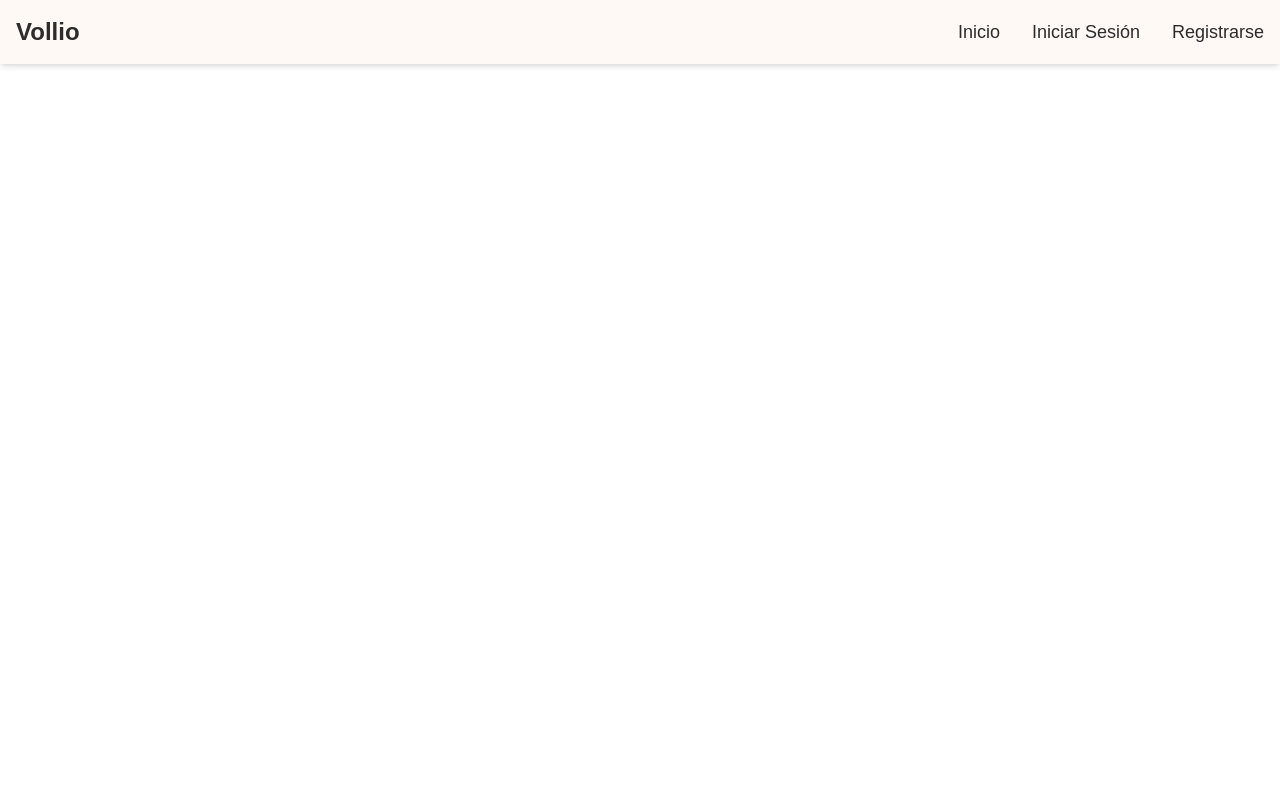
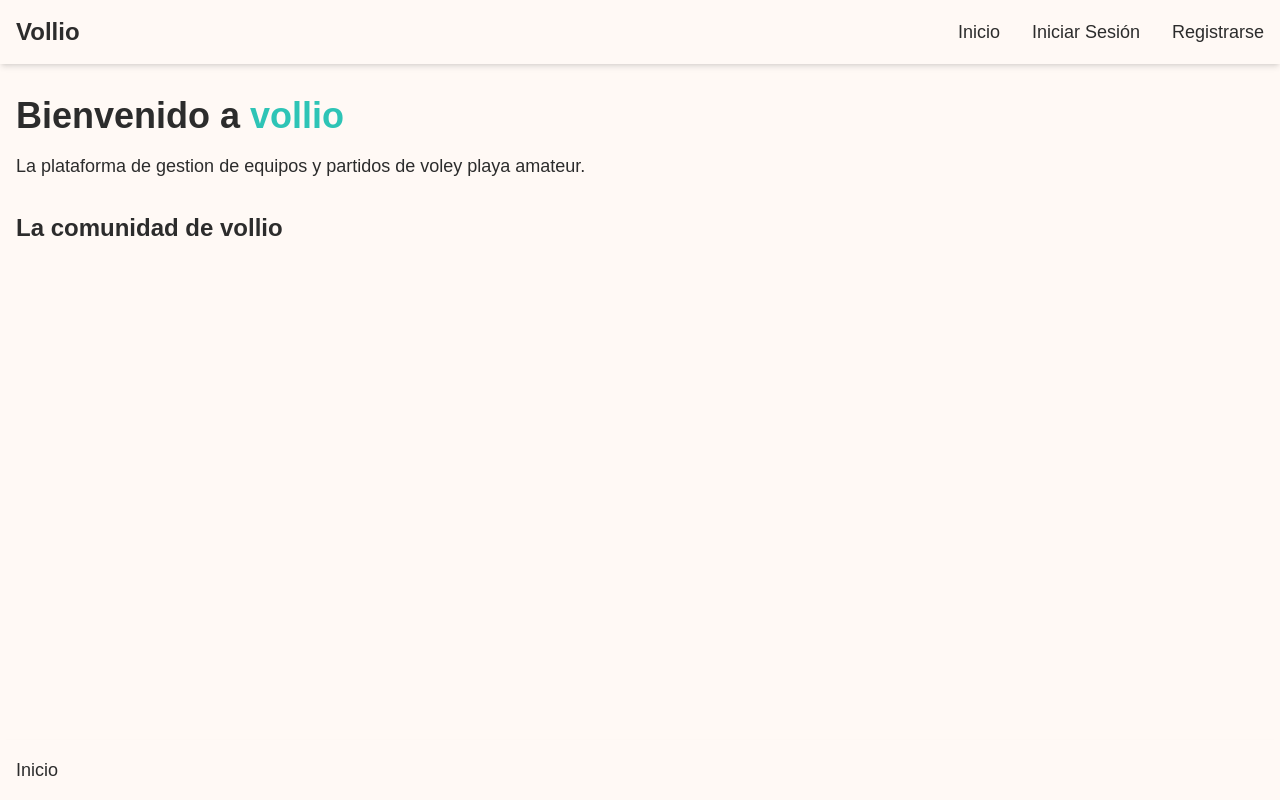
Before and after one commit to ruugii/vollio_front, a Next.js app: page / in a window 1280 px wide. Built offline with nearby package versions, Linux system fonts and the light colour scheme.

Commit message:
feat: add Footer component and integrate it into the layout; update Home page content

```diff
--- /dev/null
+++ b/src/app/components/Footer/index.tsx
@@ -0,0 +1,15 @@
+import MenuItem from "@/app/ux/MenuItem";
+
+export default function Footer() {
+  return (
+    <footer className="bg-vollio-white text-vollio-dark py-4 hidden md:block shadow-md">
+      <nav className="container mx-auto px-4 flex flex-wrap items-center justify-between">
+        <ul className="flex space-x-6 md:space-x-8">
+          <MenuItem href="/" className="text-lg">
+            Inicio
+          </MenuItem>
+        </ul>
+      </nav>
+    </footer>
+  );
+}
--- a/src/app/layout.tsx
+++ b/src/app/layout.tsx
@@ -2,6 +2,7 @@ import type { Metadata } from "next";
 import { Geist, Geist_Mono } from "next/font/google";
 import "./globals.css";
 import Header from "./components/Header";
+import Footer from "./components/Footer";
 
 const geistSans = Geist({
   variable: "--font-geist-sans",
@@ -26,10 +27,11 @@ export default function RootLayout({
   return (
     <html lang="en">
       <body
-        className={`${geistSans.variable} ${geistMono.variable} antialiased`}
+        className={`min-h-screen bg-vollio-white text-vollio-dark ${geistSans.variable} ${geistMono.variable} font-sans antialiased grid`}
       >
         <Header />
         {children}
+        <Footer />
       </body>
     </html>
   );
--- a/src/app/page.tsx
+++ b/src/app/page.tsx
@@ -1,5 +1,13 @@
 export default function Home() {
   return (
-    <></>
+    <main className="container mx-auto h-full px-4 py-8">
+      <h1 className="text-4xl font-bold mb-4">Bienvenido a <span className="text-vollio-accent">vollio</span></h1>
+      <p className="text-lg">
+        La plataforma de gestion de equipos y partidos de voley playa amateur.
+      </p>
+      <h2 className="text-2xl font-bold mt-8 mb-4">La comunidad de vollio</h2>
+      <p className="text-lg">
+      </p>
+    </main>
   );
 }
```
